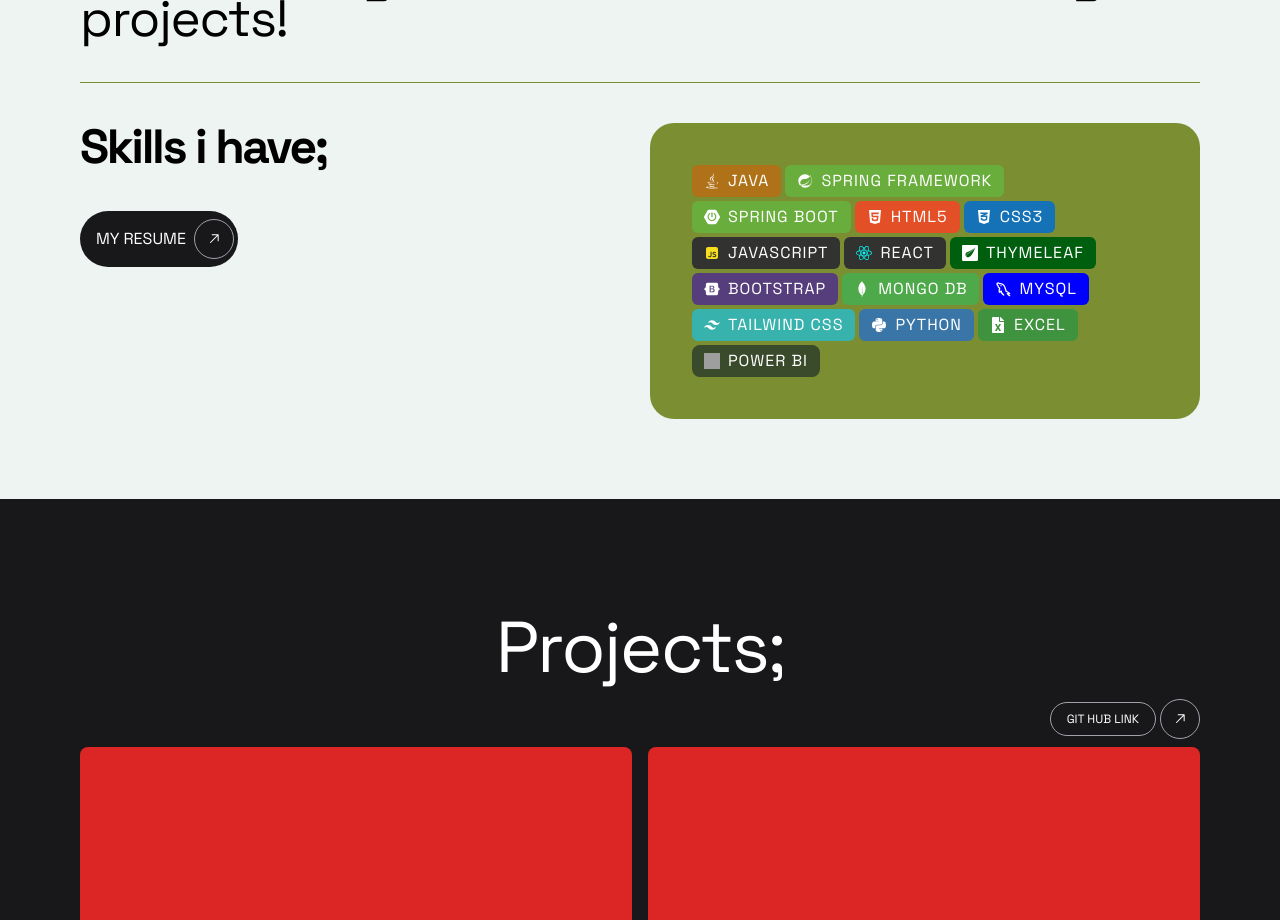
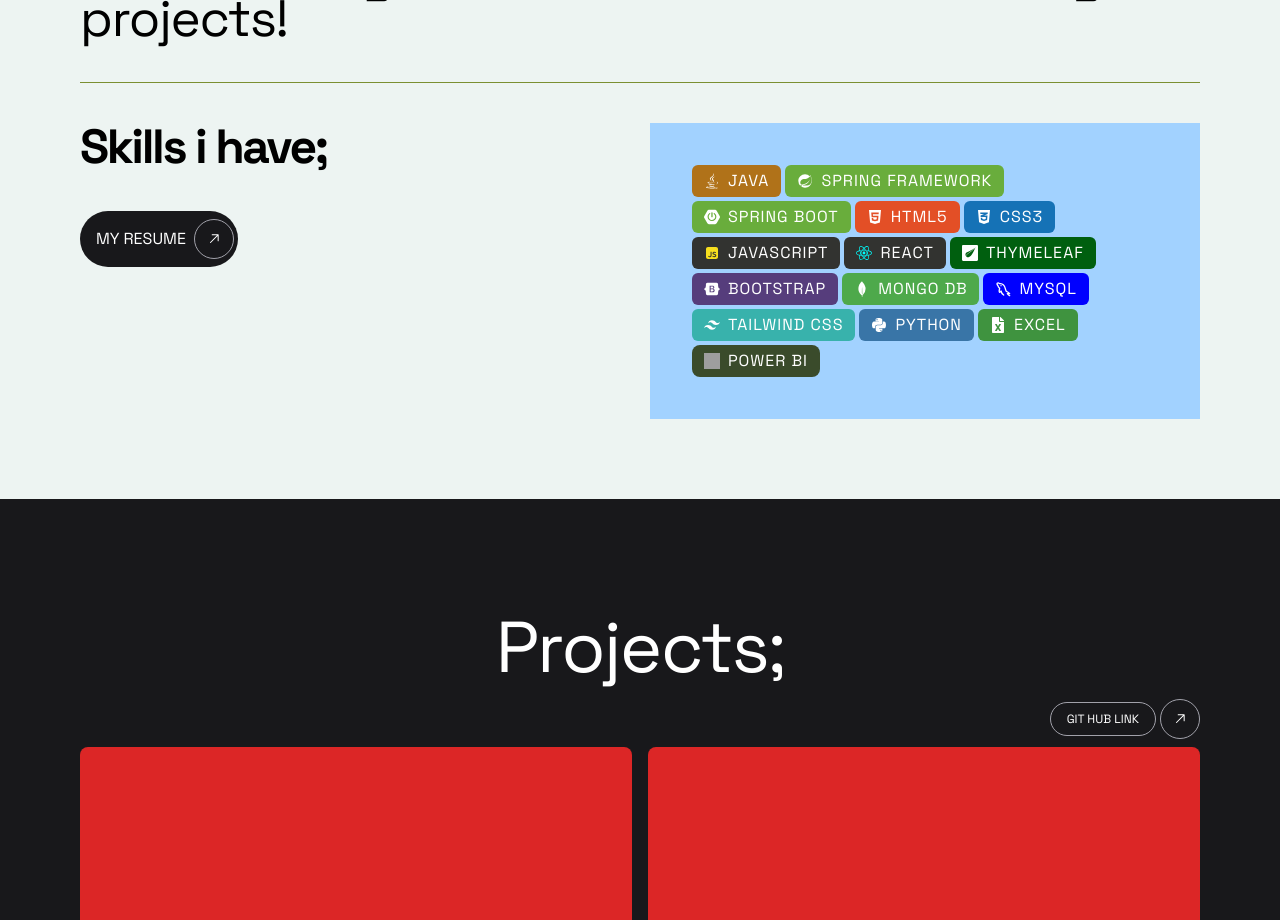
Before and after one commit to sunnnymudgal/PortfolioWebsite, a React (Vite) app: page / in a window 1280 px wide. Shown: the part 1400-2320 px from the top of the page. Built offline with nearby package versions, Linux system fonts and the light colour scheme; grey boxes are pictures that could not be loaded.

Commit message:
Update Skills.jsx

```diff
--- a/src/components/Skills.jsx
+++ b/src/components/Skills.jsx
@@ -33,7 +33,7 @@ function TechLogo(props) {
 function Skills() {
   return (
     <div id="skills">
-      <div className=" bg-[#edf2fc00] p-10">
+      <div className=" bg-[#a2d2ff] p-10">
         <div className="flex flex-wrap">
           <TechLogo logo={FaJava} logoName="JAVA" bg="bg-[#B07219]" />
           <TechLogo
```
